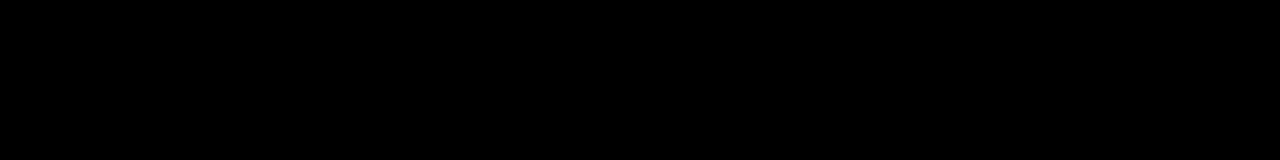
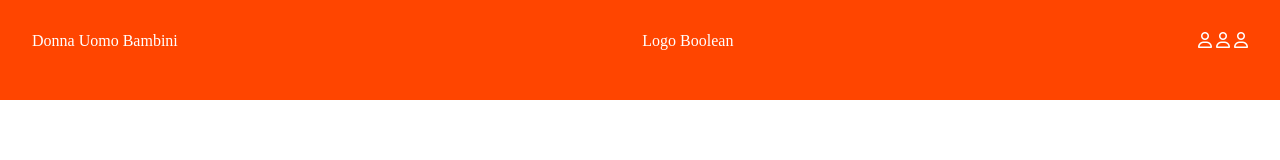
Before and after one commit to MatteoGaloni/html-css-boolando, a plain HTML site: page index.html in a window 1280 px wide. Drawn offline with Linux system fonts and the light colour scheme.

Commit message:
feat(header):add navbar

```diff
--- a/css/style.css
+++ b/css/style.css
@@ -1,3 +1,39 @@
-body{
-    background-color: black;
+*{
+    padding: 0;
+    margin: 0;
+    box-sizing: border-box;
 }
+
+/* **************header**************** */
+
+.navBar{
+    padding: 2em;
+}
+
+.bgOrange{
+    background-color: orangered;
+    min-height: 100px;
+    color: white;
+}
+
+.boxed {
+    max-width: 1300px;
+    margin: auto;
+}
+
+.flex{
+    display: flex;
+    justify-content: space-between;
+}
+
+a{
+    text-decoration: none;
+    color: white;
+
+}
+
+img{
+    display: block;
+    height: 30px;
+    width: 30px;
+}
--- a/index.html
+++ b/index.html
@@ -6,9 +6,28 @@
     <meta name="viewport" content="width=, initial-scale=1.0">
     <title>Boolando</title>
     <link rel="stylesheet" href="./css/style.css">
+    <link rel="stylesheet" href="https://cdnjs.cloudflare.com/ajax/libs/font-awesome/6.0.0/css/all.min.css">
 </head>
 <body>
     <header>
+        <nav class="navBar bgOrange">
+            <div class="boxed flex">
+                <div class="nav link">
+                    <a href="">Donna</a>
+                    <a href="">Uomo</a>
+                    <a href="">Bambini</a>
+                </div>
+                <div>
+                    Logo Boolean
+                </div>
+
+                 <div>
+                    <i class="fa-regular fa-user"></i>
+                    <i class="fa-regular fa-user"></i>
+                    <i class="fa-regular fa-user"></i>
+                </div>
+            </div>
+        </nav>
 
     </header>
 
```
